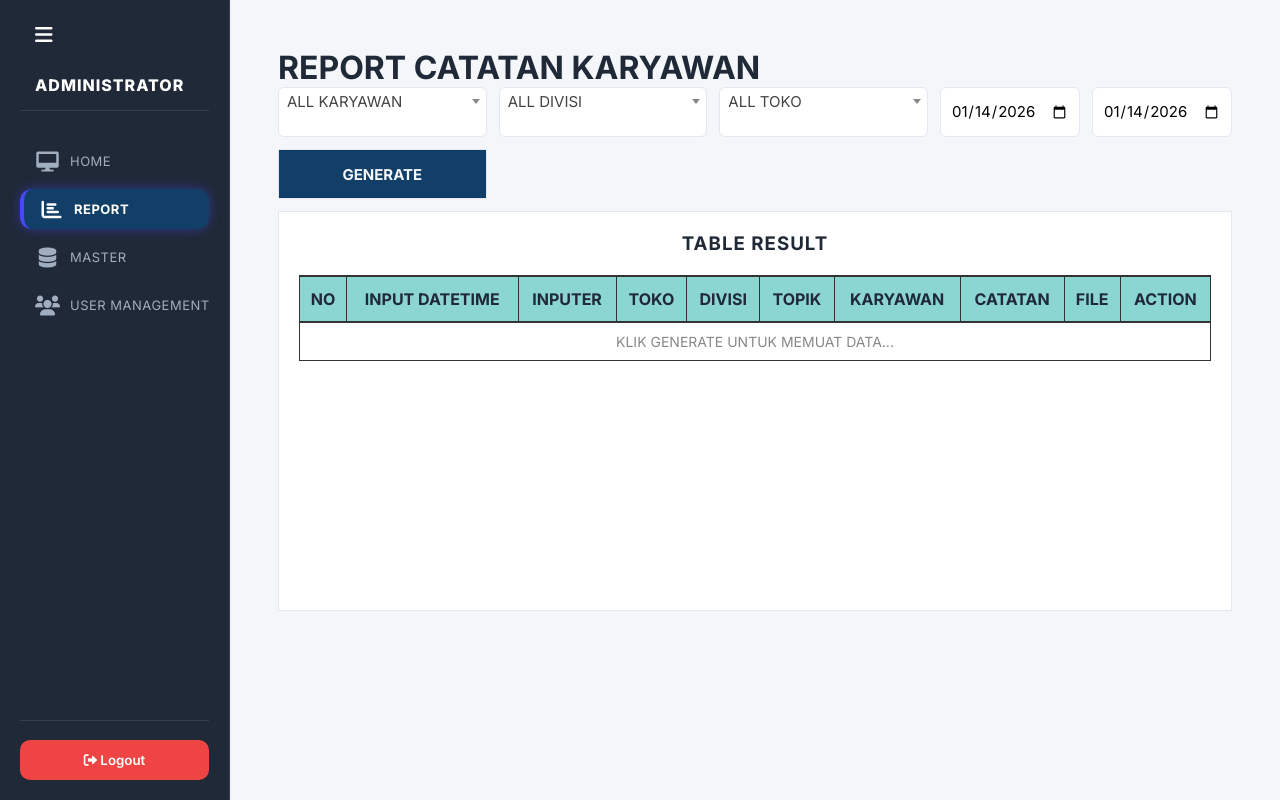
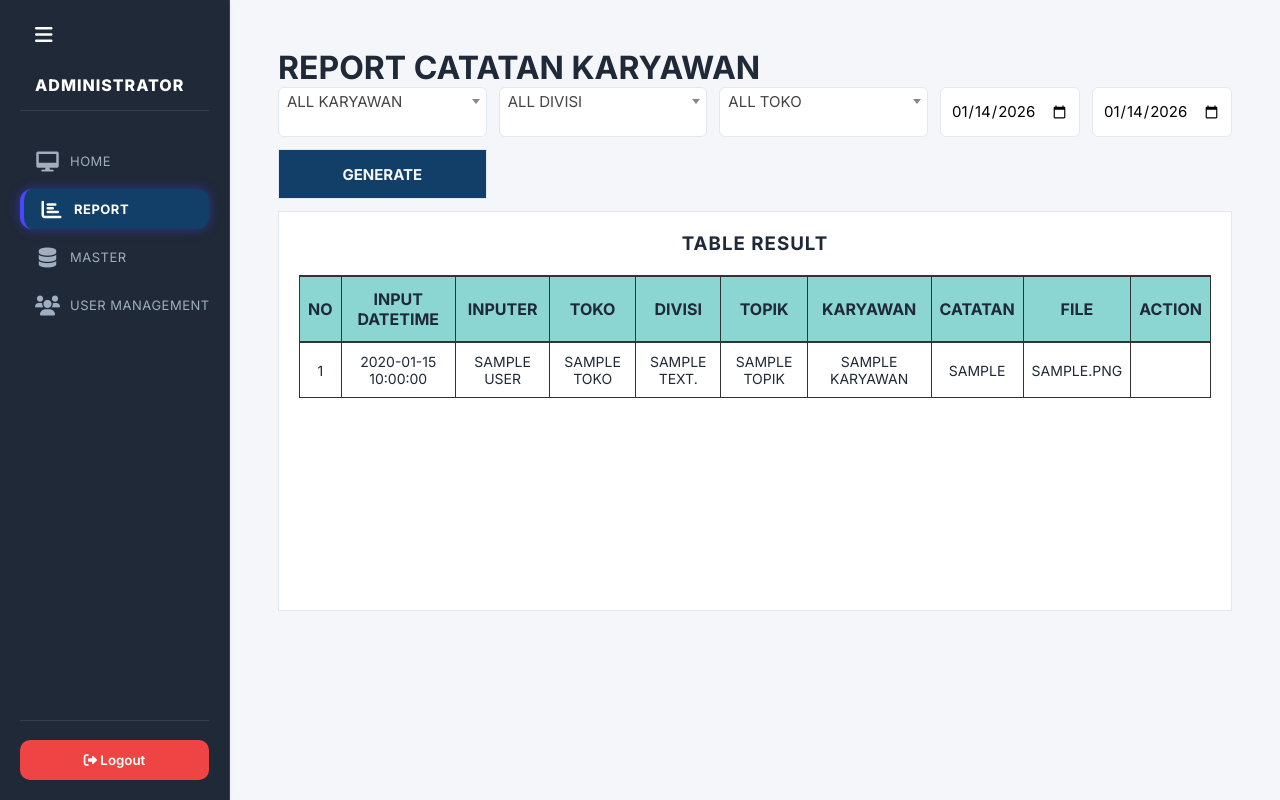
Before and after one commit to adityaaarawr/Catatan_Kepala_Toko, a PHP site: page /report.php in a window 1280 px wide. Run offline with PHP 8.4, Linux system fonts and the light colour scheme; tables that the repository leaves empty or names only in its code hold one stand-in row (values such as "Sample post"); some libraries are stand-ins or nearby versions.

Commit message:
Add files via upload

```diff
--- a/report.php
+++ b/report.php
@@ -2,8 +2,61 @@
 $pageTitle = 'Report';
 $cssFile = 'report.css';
 $jsFile = 'report.js';
+
+include './direct/config.php';
 include 'modules/header.php';
 ?>
+
+<?php
+// Ambil data karyawan
+$karyawanStmt = $conn->query("SELECT id, nama_karyawan FROM karyawan ORDER BY nama_karyawan");
+$karyawanList = $karyawanStmt->fetchAll(PDO::FETCH_ASSOC);
+
+// Ambil data divisi
+$divisiStmt = $conn->query("SELECT id, nama_divisi FROM divisi ORDER BY nama_divisi");
+$divisiList = $divisiStmt->fetchAll(PDO::FETCH_ASSOC);
+
+// Ambil data toko
+$tokoStmt = $conn->query("SELECT id, nama_toko FROM toko ORDER BY nama_toko");
+$tokoList = $tokoStmt->fetchAll(PDO::FETCH_ASSOC);
+
+// Ambil data topik
+$topikStmt = $conn->query("SELECT id, nama_topik FROM topik ORDER BY nama_topik");
+$topikList = $topikStmt->fetchAll(PDO::FETCH_ASSOC);
+
+// Ambil data users (inputer)
+$usersStmt = $conn->query("SELECT id, name FROM users ORDER BY name");
+$usersList = $usersStmt->fetchAll(PDO::FETCH_ASSOC);
+?>
+
+<?php
+// =====================
+// AMBIL DATA NOTES (REPORT)
+// =====================
+$notesStmt = $conn->query("
+    SELECT
+        n.id,
+        n.created_at,
+        u.name AS inputer,
+        t.nama_toko,
+        d.nama_divisi,
+        tp.nama_topik,
+        k.nama_karyawan,
+        n.catatan,
+        n.file_name
+    FROM notes n
+    LEFT JOIN users u ON n.user_id = u.id
+    LEFT JOIN toko t ON n.toko_id = t.id
+    LEFT JOIN divisi d ON n.divisi_id = d.id
+    LEFT JOIN topik tp ON n.topik_id = tp.id
+    LEFT JOIN karyawan k ON n.karyawan_id = k.id
+    ORDER BY n.created_at DESC
+");
+
+$notesList = $notesStmt->fetchAll(PDO::FETCH_ASSOC);
+?>
+
+
 
 <div class="layout">
     <?php include 'modules/sidebar.php'; ?>
@@ -15,17 +68,30 @@ include 'modules/header.php';
         <div class="container">
             <div class="filter-card">
                 <div class="filter-grid">
+                    <!-- Karyawan -->
 <select id="filterKaryawan" data-placeholder="Karyawan">
     <option value=""></option>
+    <?php foreach($karyawanList as $k) : ?>
+        <option value="<?= $k['id'] ?>"><?= $k['nama_karyawan'] ?></option>
+    <?php endforeach; ?>
 </select>
 
+<!-- Divisi -->
 <select id="filterDivisi" data-placeholder="Divisi">
     <option value=""></option>
+    <?php foreach($divisiList as $d) : ?>
+        <option value="<?= $d['id'] ?>"><?= $d['nama_divisi'] ?></option>
+    <?php endforeach; ?>
 </select>
 
+<!-- Toko -->
 <select id="filterToko" data-placeholder="Toko">
     <option value=""></option>
+    <?php foreach($tokoList as $t) : ?>
+        <option value="<?= $t['id'] ?>"><?= $t['nama_toko'] ?></option>
+    <?php endforeach; ?>
 </select>
+
 
                     <div class="date-range">
                         <input type="date" id="filterDateStart">
@@ -53,11 +119,29 @@ include 'modules/header.php';
                         </tr>
                     </thead>
                     <tbody id="tableBody">
+                       <?php if(count($notesList) > 0): ?>
+    <?php foreach($notesList as $i => $note): ?>
+        <tr>
+            <td><?= $i + 1 ?></td>
+            <td><?= $note['created_at'] ?></td>
+            <td><?= $note['inputer'] ?></td>
+            <td><?= $note['nama_toko'] ?></td>
+            <td><?= $note['nama_divisi'] ?></td>
+            <td><?= $note['nama_topik'] ?></td>
+            <td><?= $note['nama_karyawan'] ?></td>
+            <td><?= $note['catatan'] ?></td>
+            <td><?= $note['file_name'] ?></td>
+            <td><!-- Action button nanti --></td>
+        </tr>
+    <?php endforeach; ?>
+<?php else: ?>
     <tr>
         <td colspan="10" style="text-align:center;color:#888">
-                                Klik Generate untuk memuat data...
+            Tidak ada data...
         </td>
     </tr>
+<?php endif; ?>
+
                     </tbody>
                 </table>
             </div>
```
Lines whose indentation alone changed are shown as unchanged.
